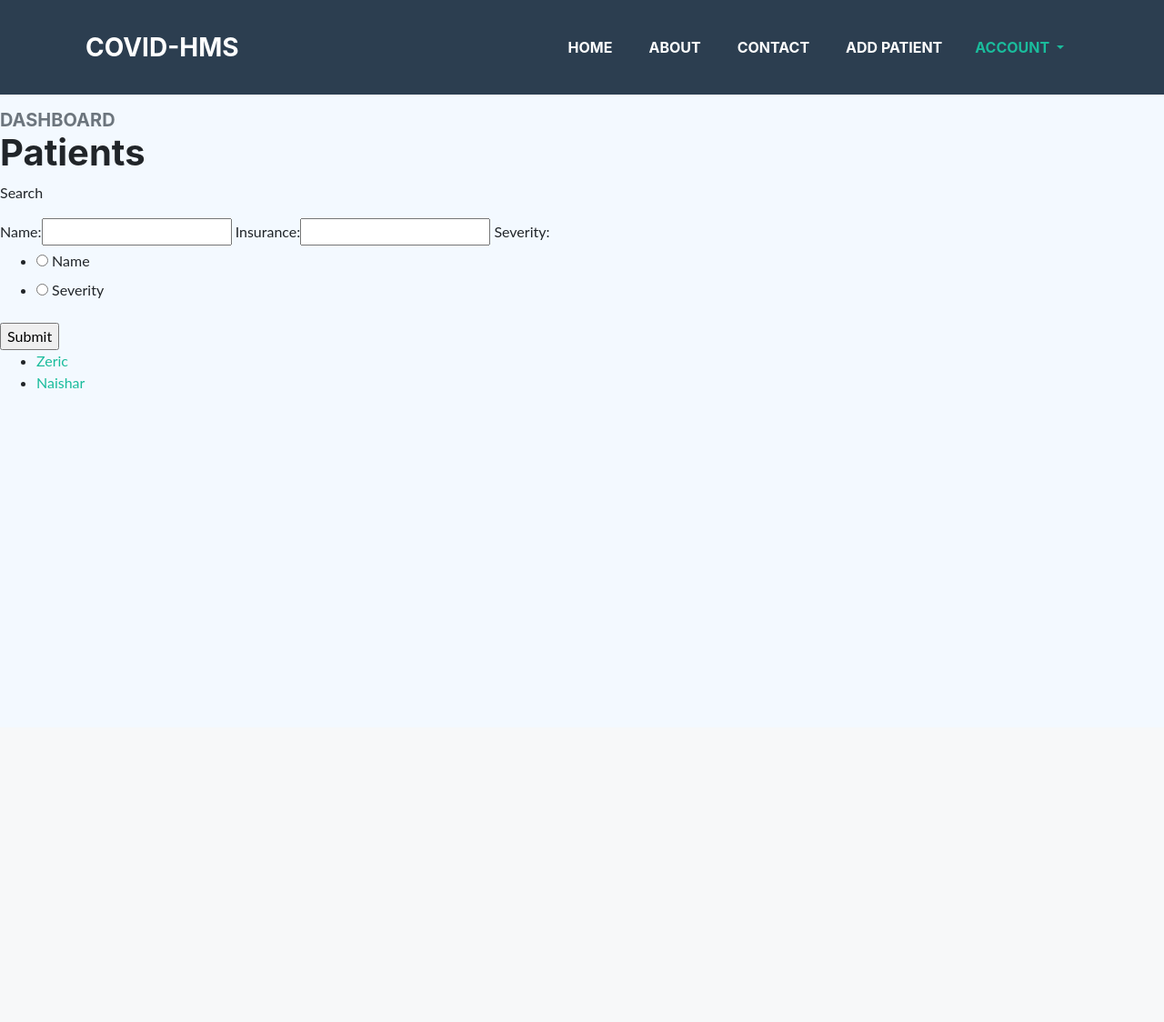
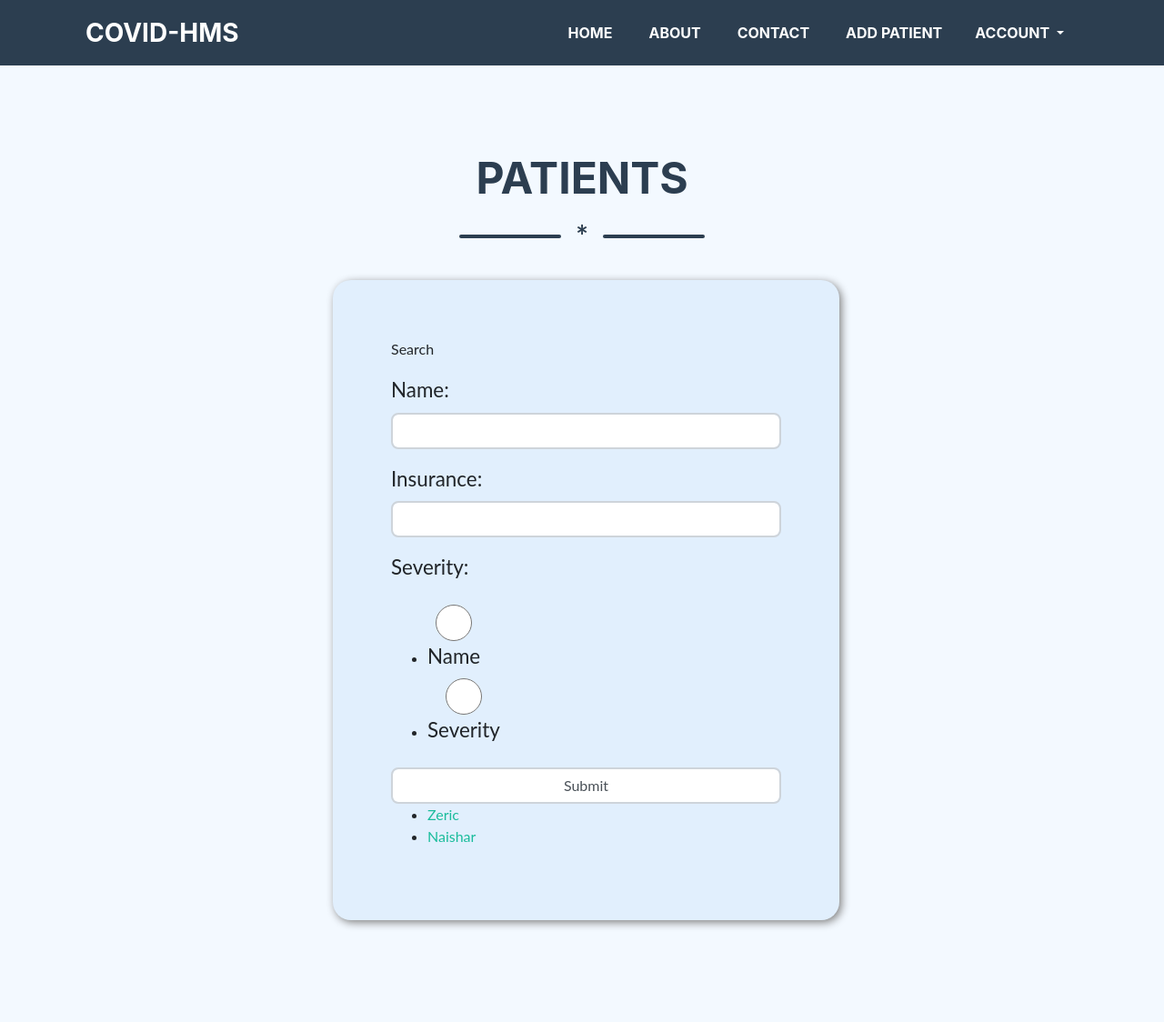
Before and after one commit to ericmiranda7/covidms, a Django app: page /patients/ in a window 1280 px wide. Shown: the whole page at 91% size. Before the commit the page ends 427 px from the top, so only its background shows below. Run offline with Django 3.2, Linux system fonts and the light colour scheme; a user stored in the database is signed in; data comes from the database, SQL or seed files in the repository; both versions use the stored data as it was after the commit; some libraries are stand-ins or nearby versions.

Commit message:
style Patient_list

```diff
--- a/accounts/templates/accounts/login.html
+++ b/accounts/templates/accounts/login.html
@@ -1,6 +1,6 @@
 {% extends "base_template.html" %}
 
-{% block body %}
+{% block bodyContent %}
 
 {% if form.errors %}
 <script>
--- a/hospital/templates/hospital/patient_detail.html
+++ b/hospital/templates/hospital/patient_detail.html
@@ -1,6 +1,6 @@
 {% extends 'base_template.html' %}
 
-{% block body %}
+{% block bodyContent %}
     <div class="container emp-profile">
             <form method="post">
                 <div class="row">
--- a/hospital/templates/hospital/patient_list.html
+++ b/hospital/templates/hospital/patient_list.html
@@ -1,12 +1,23 @@
 {% extends 'base_template.html' %}
 
 {% block bodyContent %}
-    <h5 class="card-title text-uppercase text-muted mb-0"> Dashboard</h5>
-    <h1>Patients</h1>
+<section class="page-section" id="contact">
+    <div class="container">
+        <!-- SignInSection Heading-->
+        <h2 class="page-section-heading text-center text-uppercase text-secondary mb-0">Patients</h2>
+        <!-- Icon Divider-->
+        <div class="divider-custom">
+            <div class="divider-custom-line"></div>
+            <div class="divider-custom-icon"><b>*</b></div>
+            <div class="divider-custom-line"></div>
+        </div>
+         <!-- SignInSection Form-->
+            <div class="form-group boxShadow">
+
             <p>Search</p>
             <form method="GET">
                 {% csrf_token %}
-    {{ searchForm }}
+                {{ searchForm.as_p }}
                 <input type="submit">
             </form>
             <ul>
@@ -17,4 +28,10 @@
                 {% endfor %}
             </ul>
 
+        </div>
+
+        <!-- SignInSection Form-->
+    </div>
+</section>
+
 {% endblock %}
--- a/static/css/styles.css
+++ b/static/css/styles.css
@@ -113,3 +113,107 @@
   }
 
   /*#endregion*/
+
+
+
+
+  .body-padding {
+    padding-top: 5em;
+}
+
+@media (max-width: 979px) {
+    .body-padding {
+        padding-top: 55px;
+    }
+}
+
+#mainNav {
+    padding: 0.5em;
+}
+
+#mainNav.navbar-shrink {
+    padding: 0;
+}
+
+.dropdown>a {
+    color: white;
+}
+
+
+label{
+	font-size: 140%;
+}
+input,
+select{
+	    display: block;
+    width: 100%;
+    height: calc(1.5em + 1rem);
+    padding: 0.375rem 0.75rem;
+    font-size: 1rem;
+    font-weight: 400;
+    line-height: 1.5;
+    color: #495057;
+    background-color: #fff;
+    background-clip: padding-box;
+    border: 0.125rem solid #ced4da;
+    border-radius: 0.5rem;
+    transition: border-color 0.15s ease-in-out, box-shadow 0.15s ease-in-out;
+}
+.boxShadow{
+	width: 51%;
+    padding: 4em;
+    margin-left: 17em;
+    margin-top: 0em;
+    box-shadow: 2.5px 2.5px 10px grey;
+    border-radius: 20px;
+    background-color: #e1effd;
+}
+
+.E {
+	text-transform: uppercase;
+	letter-spacing: 1px;
+    font-size: 80%;
+    text-align: center;
+	color: #fff;
+	padding: 1em 1em;
+	background-color: red;
+	border-radius: 20px;
+}
+
+.T {
+	text-transform: uppercase;
+	letter-spacing: 1px;
+	text-align: center;
+	font-size: 80%;
+	color: #fff;
+	padding: 1em 1em;
+	background-color: #656060;
+	border-radius: 20px;
+}
+
+.submitreq {
+	text-transform: uppercase;
+	letter-spacing: 1px;
+	text-align: center;
+	font-size: 80%;
+	color: #fff;
+	padding: 1em 1em;
+	background-color: #007bff;;
+	border-radius: 20px;
+}
+
+.S {
+	text-transform: uppercase;
+	letter-spacing: 1px;
+    font-size: 80%;
+    text-align: center;
+	color: #fff;
+	padding: 1em 1em;
+	background-color: tomato;
+	border-radius: 20px;
+}
+
+.contentCenter{
+  width: 50%;
+  margin: 0 auto;
+}
--- a/templates/base_template.html
+++ b/templates/base_template.html
@@ -9,11 +9,7 @@
 	<!-- Favicon - loaded as static -->
 	<!-- <link href="{% static 'assets/img/brand/favicon.png' %}" rel="icon" type="image/png"> -->
 	</head>
-	<!-- <body>
-		{% block body %}
 
-		{% endblock %}
-	</body> -->
 
 
 <body class="{% if not request.resolver_match.url_name == 'home' %} body-padding {% endif %}">
@@ -63,7 +59,7 @@
             </div>
         </div>
     </nav>
-	<br><br><br><br><br>
+	<!-- <br><br><br><br><br> -->
 	{% block bodyContent %}
 	 	replace here
 	{% endblock %}
```
Also changed, not shown: db.sqlite3. Lines whose indentation alone changed are shown as unchanged.
